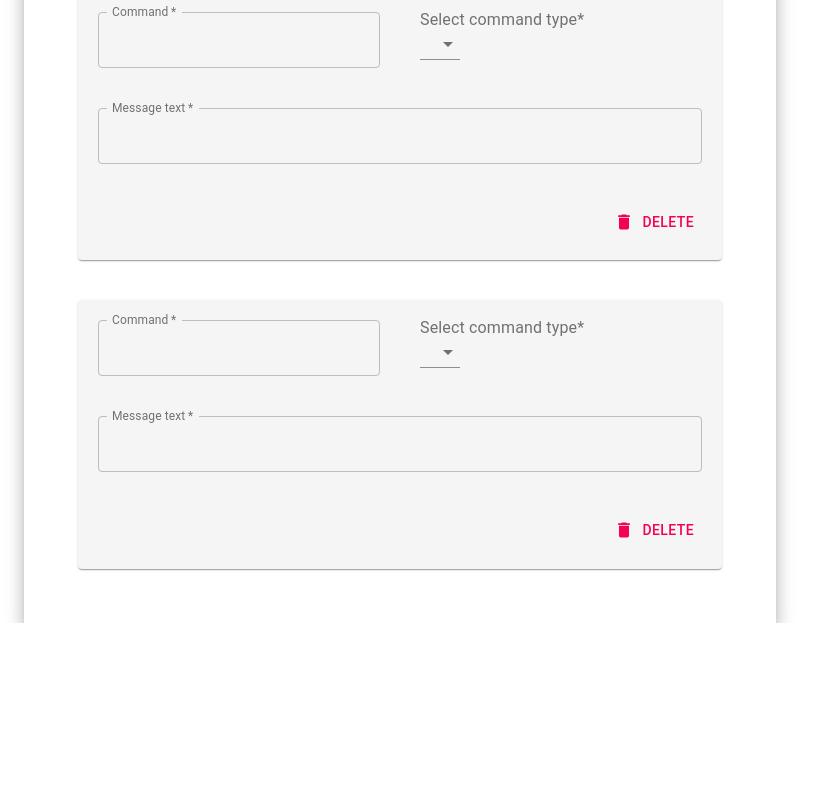
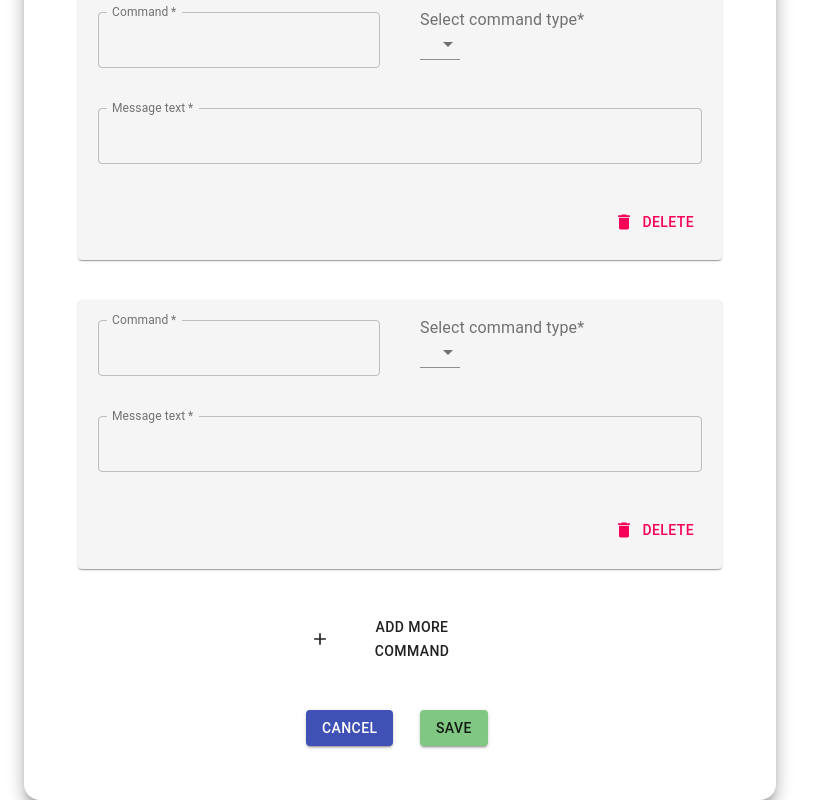
Before and after one commit to patriciosilvadev/whatsapp-web, a React (Create React App) app: page / in a window 1280 px wide. Shown: the part 725-1525 px from the top of the page, without its empty margins (0-833 px from the left). Before the commit the page ends 1348 px from the top, so only its background shows below. Built offline with nearby package versions, Linux system fonts and the light colour scheme.

Commit message:
added cancel and add button on Home

```diff
--- a/src/containers/Home/index.js
+++ b/src/containers/Home/index.js
@@ -1,12 +1,22 @@
-import { Box, Container, TextField, Grid, colors } from "@material-ui/core";
+import {
+  Box,
+  Container,
+  TextField,
+  Grid,
+  colors,
+  Button,
+} from "@material-ui/core";
 import React, { useEffect, useState, useContext } from "react";
 import CommandCard from "../../components/CommandCard";
 import teal from "@material-ui/core/colors/teal";
+import green from "@material-ui/core/colors/green";
+import AddIcon from "@material-ui/icons/Add";
 
 const Home = (props) => {
   const [whatsAppId, setWhatsappId] = useState("019992323");
   const [greetingRowAmount, setGreetingRowAmount] = useState(7);
   const accent = teal[600];
+  const buttonSaveColor = green[300];
 
   return (
     <Box
@@ -21,12 +31,11 @@ const Home = (props) => {
     >
       <Box
         boxShadow={10}
-        // height="90%"
+        borderRadius={16}
         width="55%"
         p={3}
         m={3}
         display="flex"
-        //   wrap="nowrap"
         alignItems="flex-start"
         style={{
           position: "absolute",
@@ -38,7 +47,8 @@ const Home = (props) => {
         <Grid
           container
           spacing={5}
-          justify="stretched"
+          direction="row"
+          justify="center"
           width="100%"
           style={{ margin: 10 }}
         >
@@ -70,6 +80,26 @@ const Home = (props) => {
           <Grid item xs={12}>
             <CommandCard />
           </Grid>
+          <Grid item xs={4}></Grid>
+          <Grid item xs={4}>
+            <Button color="black" startIcon={<AddIcon />}>
+              ADD MORE COMMAND
+            </Button>
+          </Grid>
+          <Grid item xs={4}></Grid>
+          <Grid item xs={2}>
+            <Button variant="contained" color="primary">
+              CANCEL
+            </Button>
+          </Grid>
+          <Grid item xs={2}>
+            <Button
+              variant="contained"
+              style={{ backgroundColor: buttonSaveColor }}
+            >
+              SAVE
+            </Button>
+          </Grid>
         </Grid>
       </Box>
     </Box>
```
Also changed, not shown: 1 other file (tests, documents, lock files or other folders).
